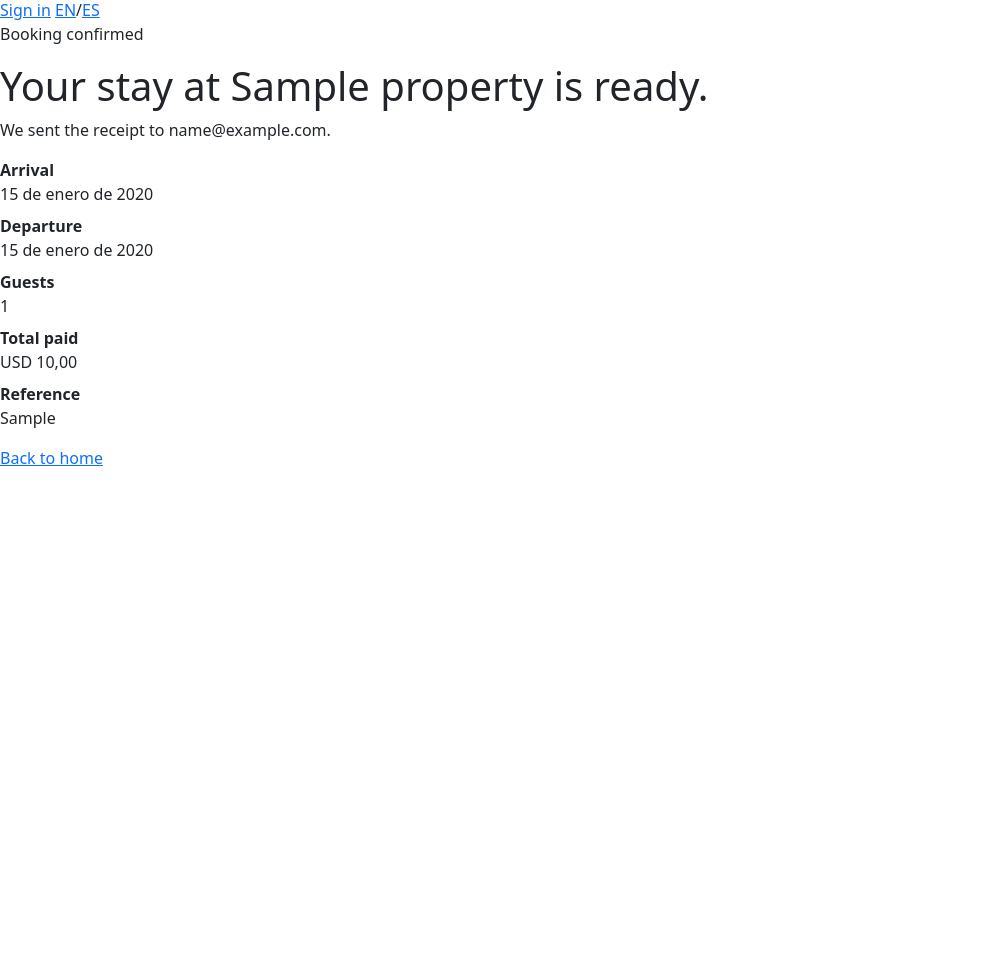
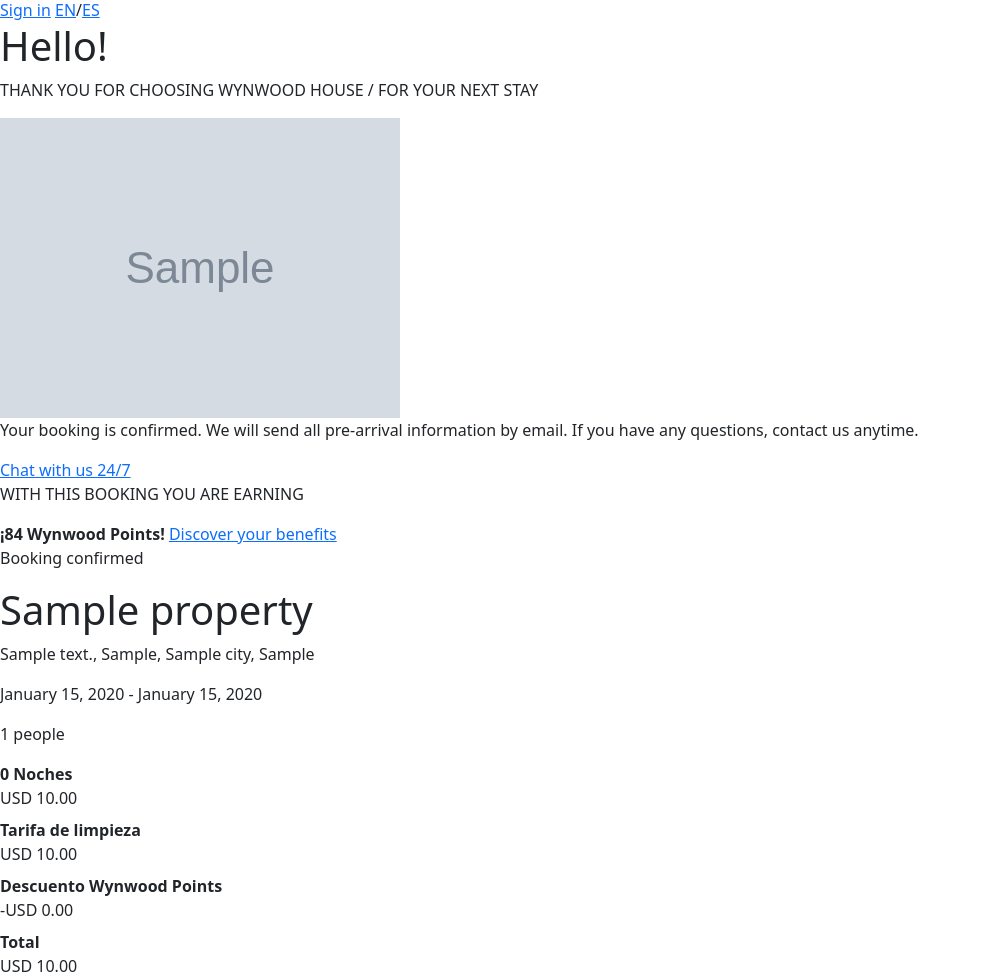
Before and after one commit to jeampieer/wynwood, a Django app: page /booking/1/confirmation/?lang=en in a window 1280 px wide. Shown: the part 50-1027 px from the top of the page, without its empty margins (0-981 px from the left). Before the commit the page ends 516 px from the top, so only its background shows below. Run offline with Django 5.2, Linux system fonts and the light colour scheme; tables that the repository leaves empty hold one stand-in row (values such as "Sample post"); grey boxes marked "Sample" are stand-in pictures.

Commit message:
confirmation view refactor

```diff
--- a/applications/bookings/views.py
+++ b/applications/bookings/views.py
@@ -6,6 +6,7 @@ from django.contrib.auth import login
 from django.contrib.auth.password_validation import validate_password
 from django.core.mail import send_mail
 from django.shortcuts import get_object_or_404, redirect
+from django.templatetags.static import static
 from django.urls import reverse
 from django.views.generic import DetailView, FormView, TemplateView
 
@@ -394,12 +395,132 @@ class BookingConfirmationView(DetailView):
     model = Booking
     template_name = "bookings/confirmation.html"
     context_object_name = "booking"
+    month_names = {
+        "es": (
+            "enero",
+            "febrero",
+            "marzo",
+            "abril",
+            "mayo",
+            "junio",
+            "julio",
+            "agosto",
+            "septiembre",
+            "octubre",
+            "noviembre",
+            "diciembre",
+        ),
+        "en": (
+            "January",
+            "February",
+            "March",
+            "April",
+            "May",
+            "June",
+            "July",
+            "August",
+            "September",
+            "October",
+            "November",
+            "December",
+        ),
+    }
+    service_cards = (
+        {
+            "title": "Limpieza adicional",
+            "image": "img/confirmation/cleaning.webp",
+        },
+        {
+            "title": "Transporte privado",
+            "image": "img/confirmation/transport.webp",
+        },
+        {
+            "title": "Late check-out",
+            "image": "img/confirmation/late-checkout.webp",
+        },
+        {
+            "title": "Seguro de viajes",
+            "image": "img/confirmation/travel-insurance.webp",
+        },
+    )
+    reward_points = 84
+    welcome_copy = {
+        "es": {
+            "hello": "¡Hola!",
+            "eyebrow": "GRACIAS POR ELEGIR WYNWOOD HOUSE / PARA TU PRÓXIMA ESTADÍA",
+            "body": (
+                "Tu reserva está confirmada. Te estaremos enviando toda la información "
+                "previa a tu llegada por correo electrónico. Si tienes alguna consulta, "
+                "no dudes en contactarnos."
+            ),
+            "cta": "Conversa con nosotros 24/7",
+            "points_label": "CON ESTA RESERVA ESTÁS ACUMULANDO",
+            "points_link": "Descubre tus beneficios",
+        },
+        "en": {
+            "hello": "Hello!",
+            "eyebrow": "THANK YOU FOR CHOOSING WYNWOOD HOUSE / FOR YOUR NEXT STAY",
+            "body": (
+                "Your booking is confirmed. We will send all pre-arrival information "
+                "by email. If you have any questions, contact us anytime."
+            ),
+            "cta": "Chat with us 24/7",
+            "points_label": "WITH THIS BOOKING YOU ARE EARNING",
+            "points_link": "Discover your benefits",
+        },
+    }
 
     def get_context_data(self, **kwargs):
         context = super().get_context_data(**kwargs)
         language = self.request.session.get("site_language", "es")
         copy = BOOKING_COPY.get(language, BOOKING_COPY["es"])
+        cover = self.object.property.cover_image
         context["copy"] = copy
-        context["confirmation_heading"] = copy["confirmation_heading"].format(property=self.object.property.name)
+        context["confirmation_heading"] = copy["confirmation_heading"].format(
+            property=self.object.property.name
+        )
         context["confirmation_sent"] = copy["confirmation_sent"].format(email=self.object.user.email)
+        context["welcome"] = self.welcome_copy.get(language, self.welcome_copy["es"])
+        context["hero_image"] = (
+            cover.image.url if cover else static("img/figma/property-card-1.webp")
+        )
+        context["hero_image_alt"] = (
+            cover.alt_text if cover and cover.alt_text else self.object.property.name
+        )
+        context["reward_points"] = self.reward_points
+        context["date_range"] = self._date_range(language)
+        context["nights_label"] = self._nights_label()
+        context["receipt_lines"] = self._receipt_lines()
+        context["service_cards"] = self.service_cards
         return context
+
+    def _date_range(self, language):
+        check_in = self._format_date(self.object.check_in, language)
+        check_out = self._format_date(self.object.check_out, language)
+        return f"{check_in} - {check_out}"
+
+    def _format_date(self, value, language):
+        months = self.month_names.get(language, self.month_names["es"])
+        if language == "en":
+            return f"{months[value.month - 1]} {value.day}, {value.year}"
+        return f"{value.day} de {months[value.month - 1]} de {value.year}"
+
+    def _nights_label(self):
+        nights = self.object.nights()
+        noun = "Noche" if nights == 1 else "Noches"
+        return f"{nights} {noun}"
+
+    def _receipt_lines(self):
+        booking = self.object
+        return [
+            {"label": self._nights_label(), "amount": self._money(booking.subtotal)},
+            {"label": "Tarifa de limpieza", "amount": self._money(booking.cleaning_fee)},
+            {
+                "label": "Descuento Wynwood Points",
+                "amount": f"-{self._money(booking.discount)}",
+            },
+            {"label": "Total", "amount": self._money(booking.total), "is_total": True},
+        ]
+
+    def _money(self, value):
+        return f"USD {value:,.2f}"
--- a/templates/base/site.html
+++ b/templates/base/site.html
@@ -12,6 +12,7 @@
         <link rel="stylesheet" href="{% static 'css/site.css' %}" />
     </head>
     <body>
+        {% block header %}
         <header class="wh-header">
             <nav class="wh-nav">
                 <a
@@ -47,6 +48,7 @@
                 </div>
             </nav>
         </header>
+        {% endblock %}
 
         {% if messages %}
         <div class="container wh-messages">
--- a/templates/bookings/confirmation.html
+++ b/templates/bookings/confirmation.html
@@ -1,20 +1,65 @@
 {% extends "base/site.html" %}
-{% block title %}{{ copy.confirmation_title }} · Wynwood{% endblock %}
+{% load static %}
+{% block title %}{{ booking.property.name }} · Wynwood{% endblock %}
 {% block content %}
 <section class="wh-confirmation">
-  <div>
-    <p>{{ copy.confirmation_title }}</p>
-    <h1>{{ confirmation_heading }}</h1>
-    <p>{{ confirmation_sent }}</p>
-    <dl>
-      <dt>{{ copy.arrival }}</dt><dd>{{ booking.check_in }}</dd>
-      <dt>{{ copy.departure }}</dt><dd>{{ booking.check_out }}</dd>
-      <dt>{{ copy.guests }}</dt><dd>{{ booking.guests }}</dd>
-      <dt>{{ copy.total_paid }}</dt><dd>USD {{ booking.total }}</dd>
-      <dt>{{ copy.reference }}</dt><dd>{{ booking.payment.reference }}</dd>
+  <article class="wh-confirmation-welcome" aria-labelledby="confirmation-welcome-title">
+    <h1 id="confirmation-welcome-title">{{ welcome.hello }}</h1>
+    <p class="wh-confirmation-eyebrow">{{ welcome.eyebrow }}</p>
+    <img
+      class="wh-confirmation-hero"
+      src="{{ hero_image }}"
+      alt="{{ hero_image_alt }}"
+      onerror="this.onerror=null;this.src='{% static 'img/figma/property-card-1.webp' %}';"
+    >
+    <p class="wh-confirmation-copy">{{ welcome.body }}</p>
+    <a class="wh-confirmation-cta" href="https://wa.me/51989256807">{{ welcome.cta }}</a>
+    <div class="wh-confirmation-points">
+      <p>{{ welcome.points_label }}</p>
+      <strong>¡{{ reward_points }} Wynwood Points!</strong>
+      <a href="{% url 'pages:home' %}#benefits">{{ welcome.points_link }}</a>
+    </div>
+  </article>
+
+  <article class="wh-receipt" aria-label="{{ copy.confirmation_title }}">
+    <p class="wh-receipt-kicker">{{ copy.confirmation_title }}</p>
+    <header class="wh-receipt-header">
+      <h1>{{ booking.property.name }}</h1>
+      <address>
+        {{ booking.property.address }},
+        {{ booking.property.neighborhood }},
+        {{ booking.property.city.name }},
+        {{ booking.property.city.country }}
+      </address>
+      <p>{{ date_range }}</p>
+      <p>{{ booking.guests }} {{ copy.people }}</p>
+    </header>
+
+    <dl class="wh-receipt-summary">
+      {% for line in receipt_lines %}
+        <div class="{% if line.is_total %}wh-receipt-total{% endif %}">
+          <dt>{{ line.label }}</dt>
+          <dd>{{ line.amount }}</dd>
+        </div>
+      {% endfor %}
     </dl>
-    <a href="{% url 'pages:home' %}">{{ copy.back_home }}</a>
-  </div>
+
+    <section class="wh-receipt-services" aria-labelledby="confirmation-services-title">
+      <h2 id="confirmation-services-title">Servicios sugeridos</h2>
+      <div class="wh-receipt-service-grid">
+        {% for service in service_cards %}
+          <article class="wh-receipt-service">
+            <img src="{% static service.image %}" alt="{{ service.title }}">
+            <h3>{{ service.title }}</h3>
+          </article>
+        {% endfor %}
+      </div>
+    </section>
+
+    <footer class="wh-receipt-footer">
+      <p>{{ confirmation_sent }}</p>
+      <strong>wynwood<sup>*</sup>house</strong>
+    </footer>
+  </article>
 </section>
 {% endblock %}
-{% block footer %}{% endblock %}
--- a/templates/pages/home.html
+++ b/templates/pages/home.html
@@ -93,7 +93,7 @@
   </div>
 </section>
 
-<section class="wh-benefits-section">
+<section id="benefits" class="wh-benefits-section">
   <h2>{{ copy.benefits }}</h2>
   <div class="wh-benefits-grid">
     {% for benefit in benefits %}
```
Also changed, not shown: tests/test_views.py (+73 -1 lines), 2 other files.
